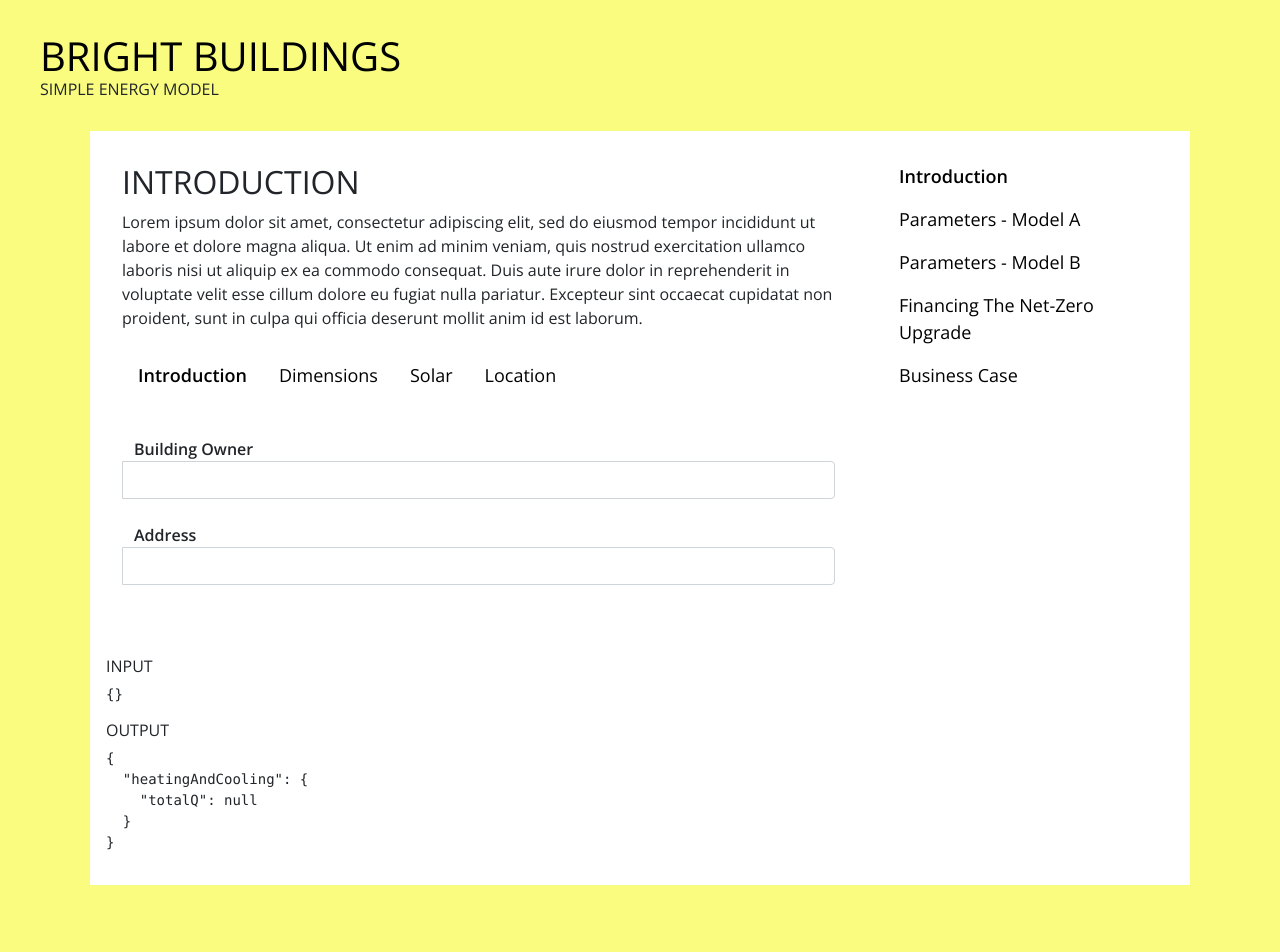
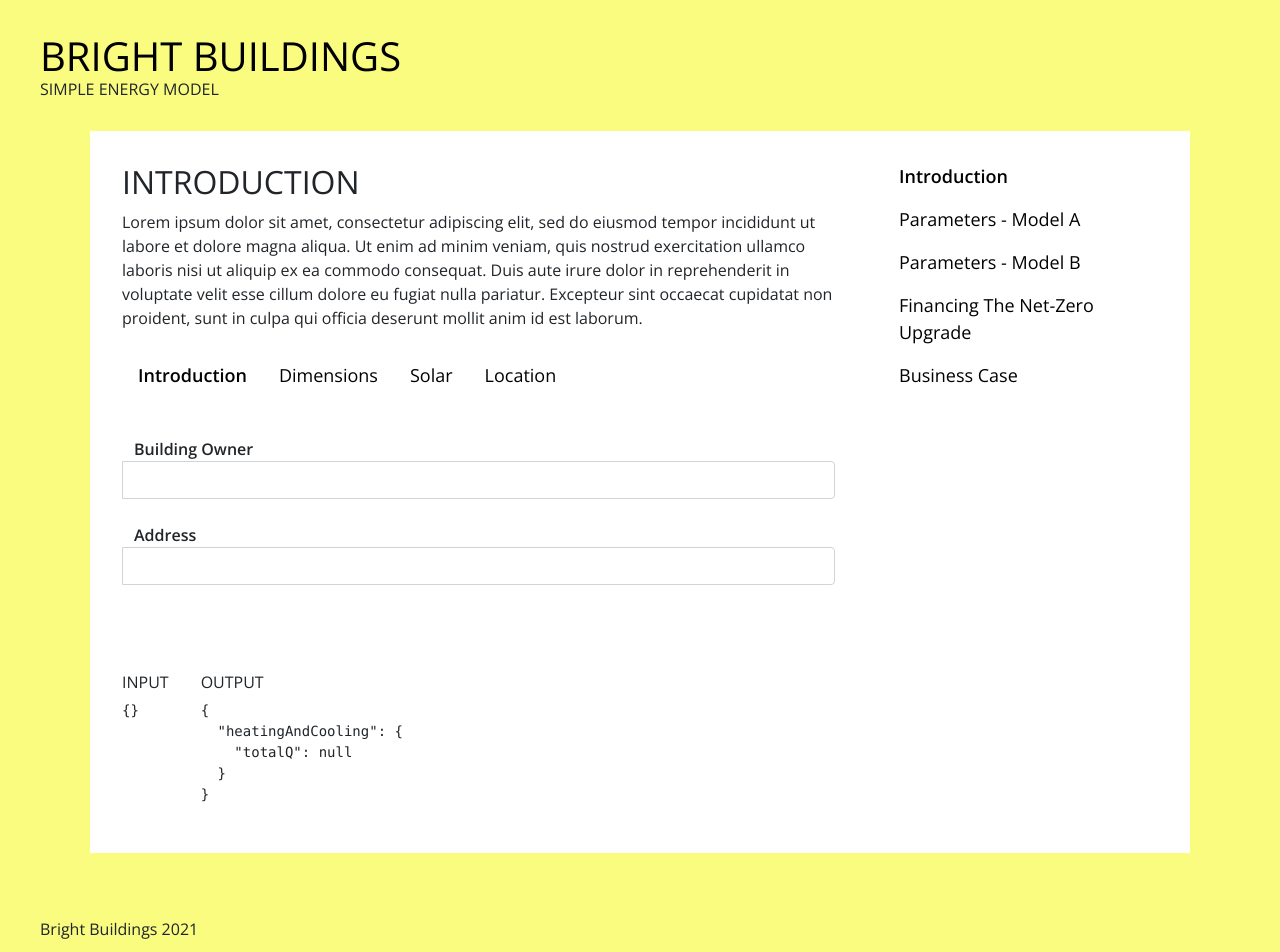
Before and after one commit to brightbuildings/Simple-Energy-Model, a React (Create React App) app: page / in a window 1280 px wide. Shown: the top 952 px of the page. Built offline with nearby package versions, Linux system fonts and the light colour scheme.

Commit message:
Dev visualization

```diff
--- a/src/components/Content/Content.css
+++ b/src/components/Content/Content.css
@@ -67,3 +67,11 @@ label {
 .Outputs {
   margin-top: 2rem;
 }
+
+.DevResults {
+  display: flex;
+}
+
+.DevResults > div {
+  padding: 1rem;
+}
```
